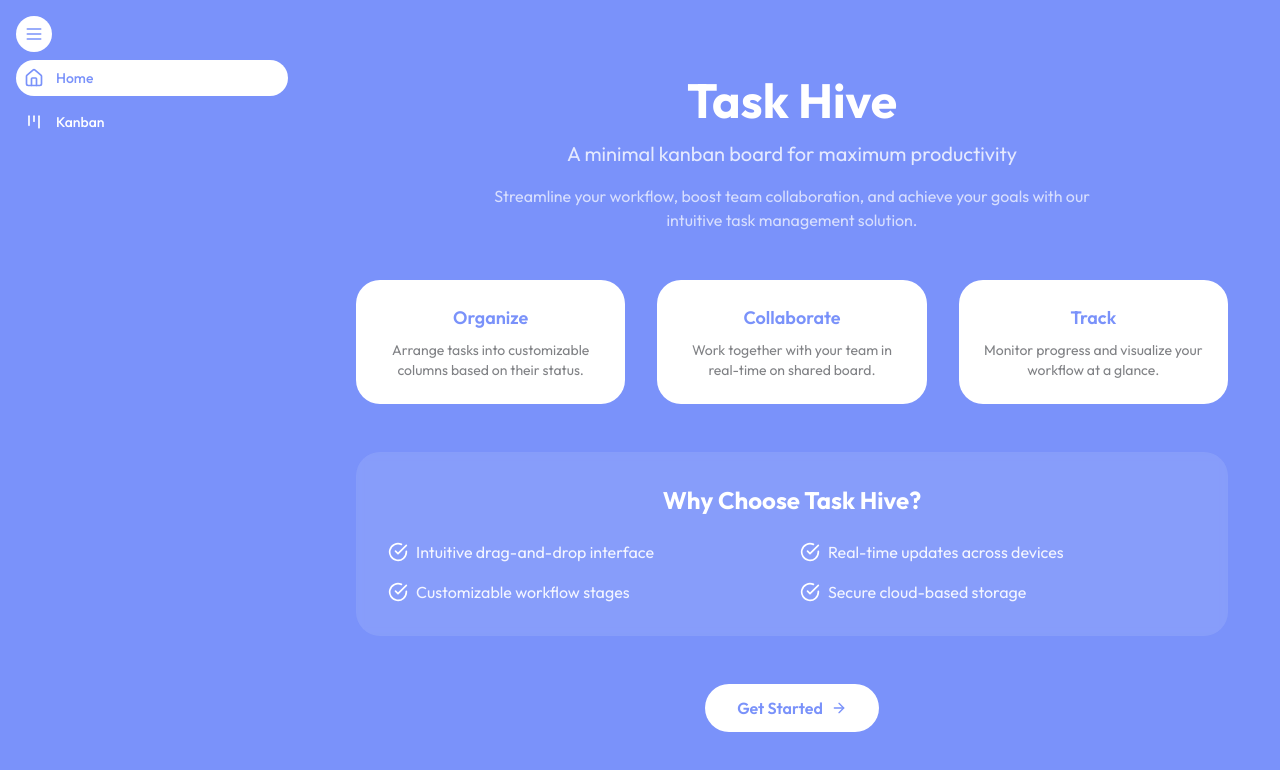
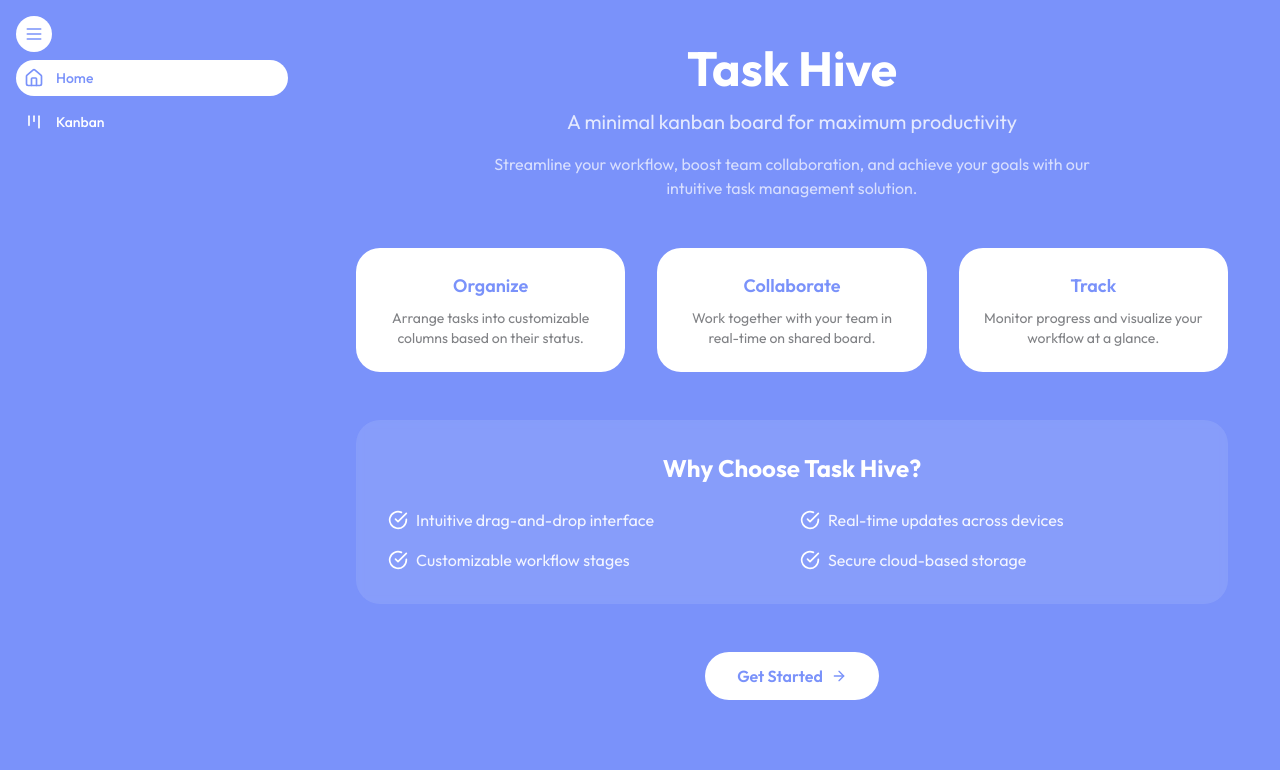
Before and after one commit to marwan-boudiab/task-hive, a React (Vite) app in the folder client/: page / in a window 1280 px wide. Shown: the top 770 px of the page. Built offline with nearby package versions, Linux system fonts and the light colour scheme; no server answers.

Commit message:
style(HomePage): adjust padding for container element
Change the padding from `p-4 sm:p-6 md:p-8` to `px-4 sm:px-6 md:px-8` to apply horizontal padding only, improving layout consistency

```diff
--- a/client/src/routes/HomePage/home.module.css
+++ b/client/src/routes/HomePage/home.module.css
@@ -1,5 +1,5 @@
 .container {
-  @apply flex flex-col items-center justify-start min-h-screen w-full text-text_color p-4 sm:p-6 md:p-8;
+  @apply flex flex-col items-center justify-start min-h-screen w-full text-text_color px-4 sm:px-6 md:px-8;
 }
 
 .content {
```
